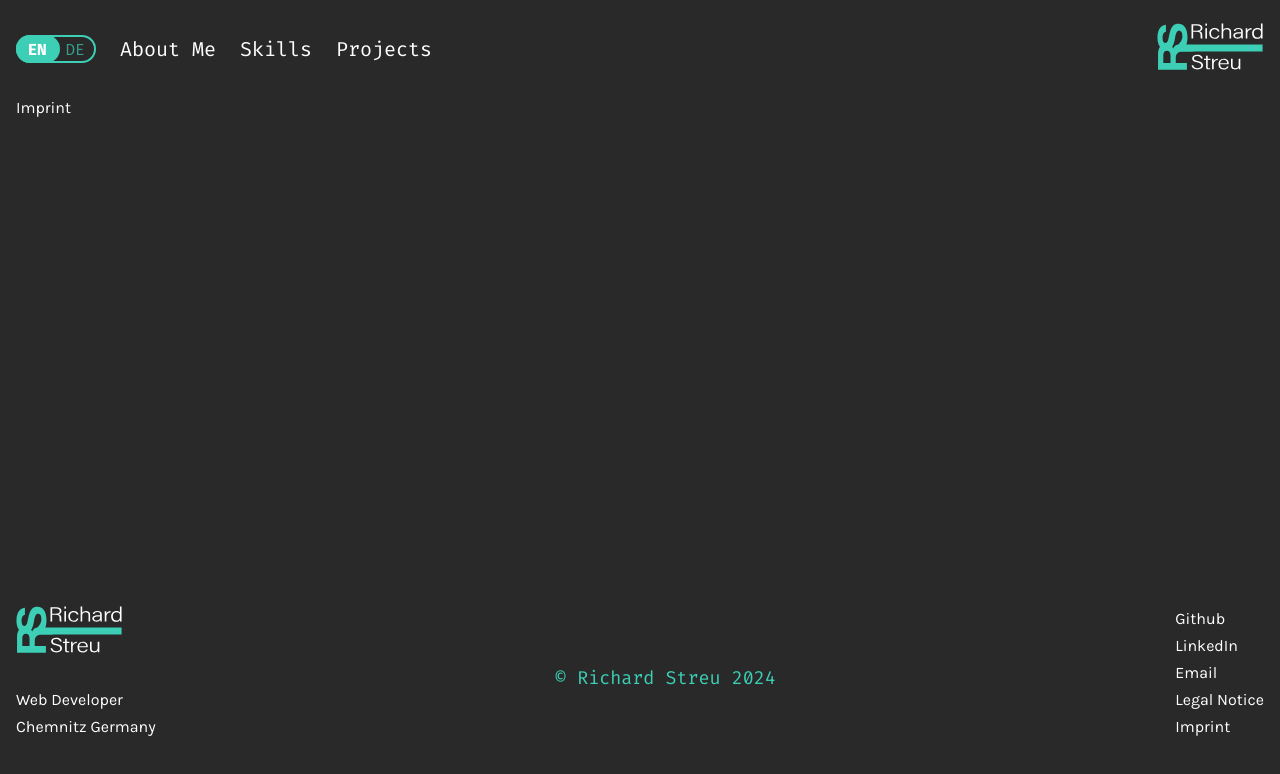
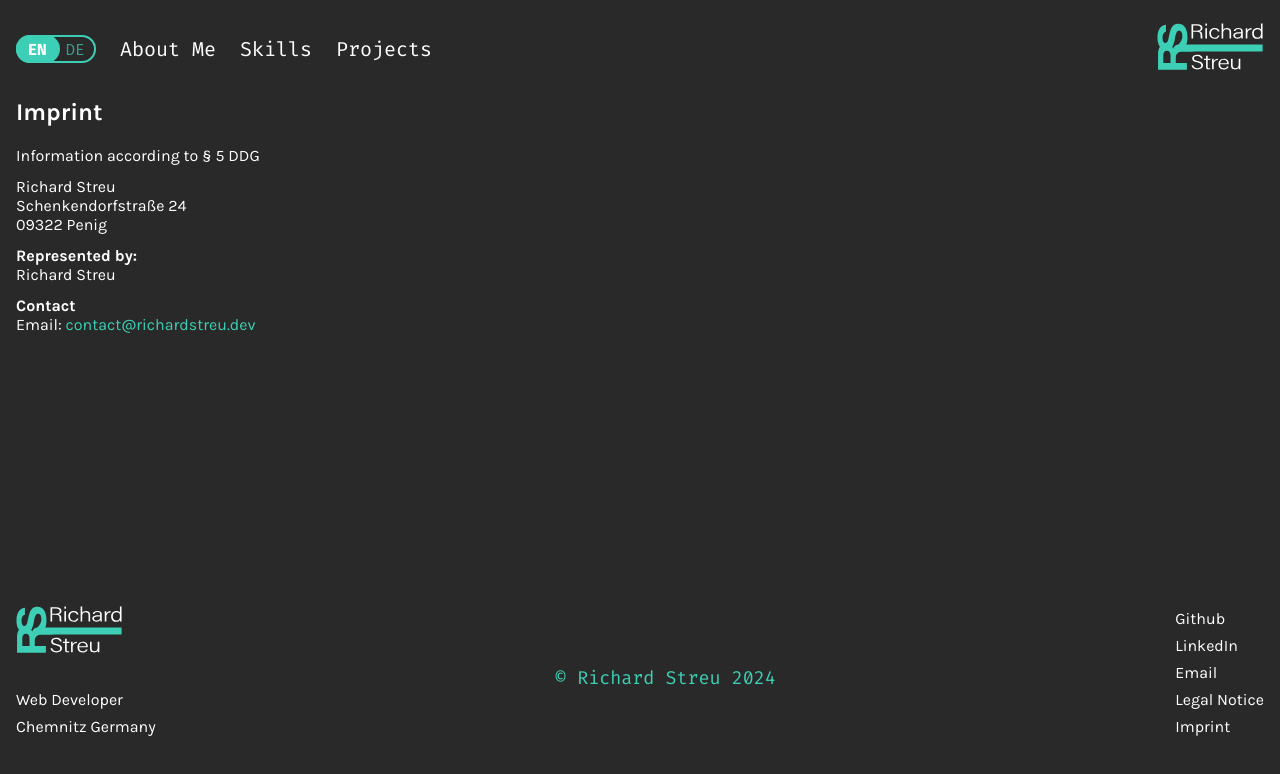
Before and after one commit to RichardStreu/portfolioAngular, an Angular app: page /imprint in a window 1280 px wide. Shown: the top 774 px of the page. Built offline with nearby package versions, Linux system fonts and the light colour scheme.

Commit message:
feat: enhance imprint component with structured contact information and dynamic text

```diff
--- a/src/app/imprint/imprint.component.html
+++ b/src/app/imprint/imprint.component.html
@@ -1,6 +1,14 @@
 <main id="imprint" class="imprint">
   <div class="contentWrapper">
     <app-header></app-header>
-    <div>{{ imprintText }}</div>
+    <h2>{{ imprintText }}</h2>
+    <p>{{ informationText }}</p>
+    <p>Richard Streu<br>
+      Schenkendorfstraße 24<br>
+      09322 Penig</p>
+    <p><b>{{ representedByText }}</b><br>
+      Richard Streu</p>
+    <p><b>{{ contactText }}</b><br>
+      Email: <a class="link" href="mailto:contact@richardstreu.dev">contact&#64;richardstreu.dev</a></p>
   </div>
 </main>
--- a/src/app/imprint/imprint.component.scss
+++ b/src/app/imprint/imprint.component.scss
@@ -13,4 +13,16 @@
       text-decoration: underline;
     }
   }
+
+  h2 {
+    padding-bottom: 1.25rem;
+  }
+
+  h3 {
+    padding-bottom: 1rem;
+  }
+
+  p {
+    padding-bottom: 0.75rem;
+  }
 }
--- a/src/app/imprint/imprint.component.ts
+++ b/src/app/imprint/imprint.component.ts
@@ -16,6 +16,9 @@ export class ImprintComponent {
   // variables to store the text for the contact form
   imprintText: string = "";
   mainText: string = "";
+  informationText: string = "";
+  representedByText: string = "";
+  contactText: string = "";
 
   chooseImprintText() {
     this.imprintText =
@@ -23,19 +26,32 @@ export class ImprintComponent {
         ? "Imprint"
         : 'Impressum';
   }
-
-  chooseMainText() {
-    this.mainText =
+  chooseInformationText() {
+    this.informationText =
       this.languageService.currentLanguage == 'en'
-        ? `This is the imprint of the website`
-        : `Dies ist das Impressum der Webseite`;
+        ? "Information according to § 5 DDG"
+        : 'Angaben gemäß § 5 DDG';
+  }
+  chooseRepresentedByText() {
+    this.representedByText =
+      this.languageService.currentLanguage == 'en'
+        ? "Represented by:"
+        : 'Vertreten durch:';
+  }
+  chooseContactText() {
+    this.contactText =
+      this.languageService.currentLanguage == 'en'
+        ? "Contact"
+        : 'Kontakt';
   }
 
   // function to change the language of the contact form
   chooseLanguage() {
     this.languageService.language.subscribe(() => {
       this.chooseImprintText();
-      this.chooseMainText();
+      this.chooseInformationText();
+      this.chooseRepresentedByText();
+      this.chooseContactText();
     });
   }
 
```
